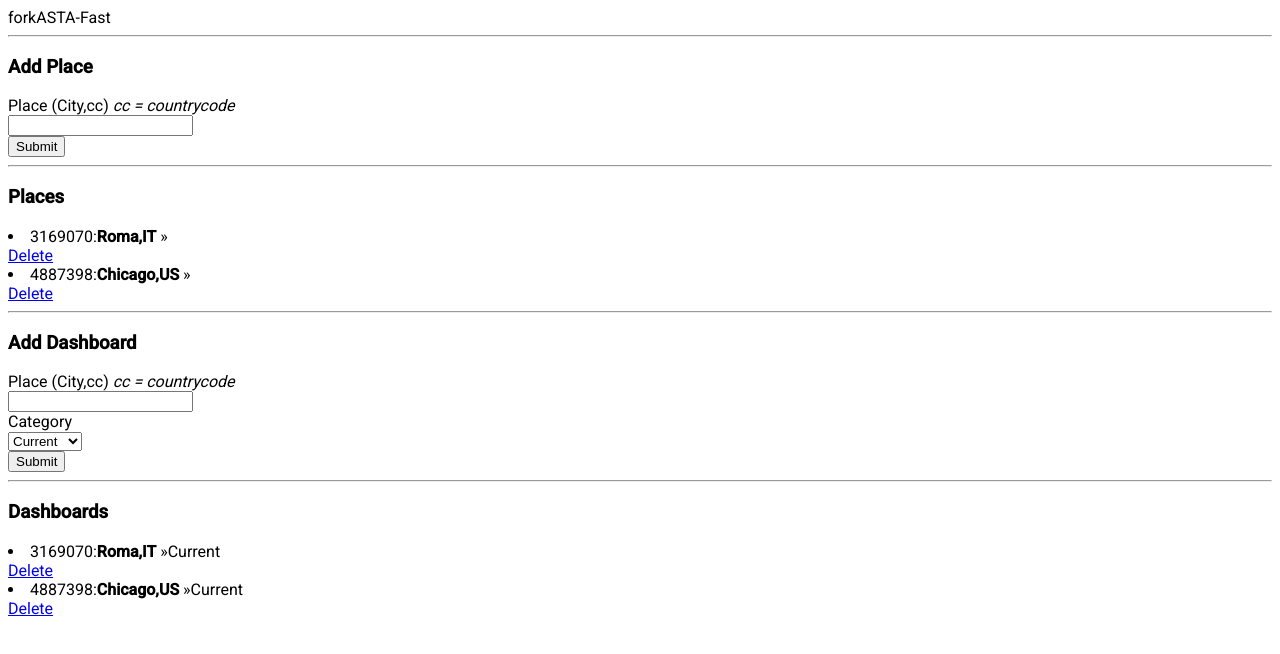
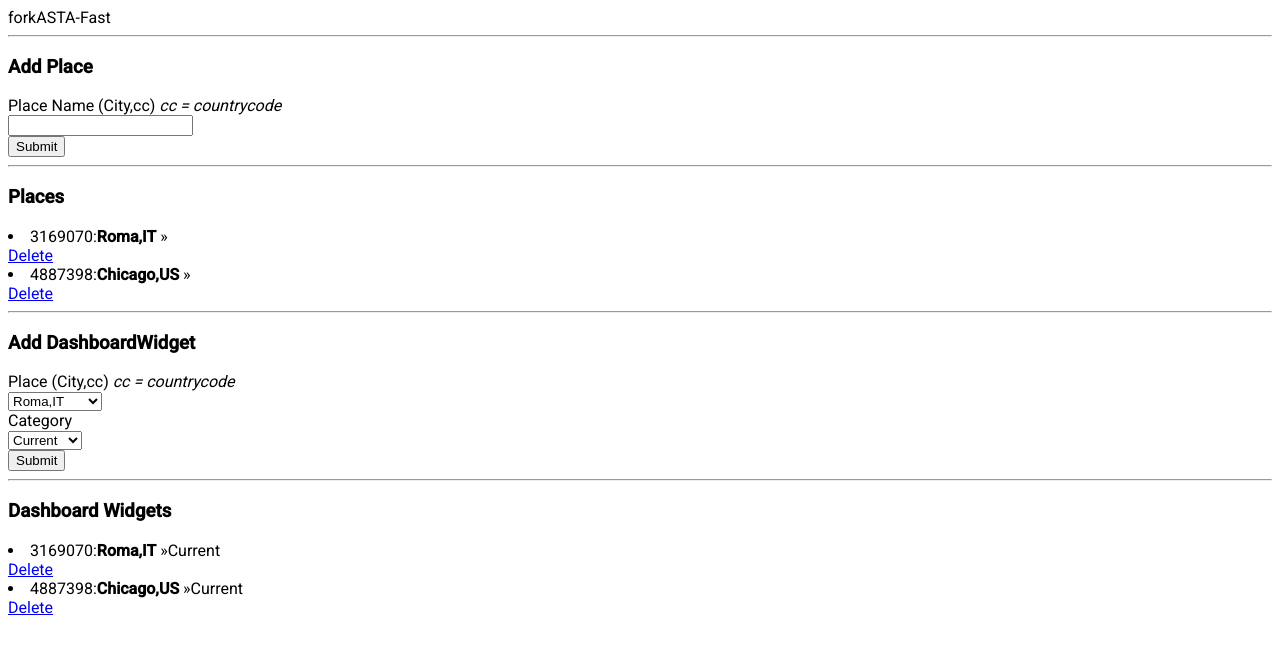
Before and after one commit to iamretiform/ForkASTA-Fast-Weather-React, a React (Create React App) app in the folder forkasta-fast/: page / in a window 1280 px wide. Shown: the top 654 px of the page. Built offline with nearby package versions, Linux system fonts and the light colour scheme.

Commit message:
can add/delete places, can add/delete empty widgets

```diff
--- a/forkasta-fast/src/App.js
+++ b/forkasta-fast/src/App.js
@@ -1,6 +1,6 @@
 import React, { Component } from "react";
-import Dashboards from "./Components/Dashboards";
-import AddDashboard from "./Components/AddDashboard";
+import DashboardWidgets from "./Components/DashboardWidgets";
+import AddDashboardWidget from "./Components/AddDashboardWidget";
 import Places from "./Components/Places"
 import AddPlace from "./Components/AddPlace"
 import "./App.css";
@@ -25,7 +25,7 @@ class App extends Component {
         id: 4887398
       }
       ],
-      dashboards: [
+      dashboardWidgets: [
       {
         place: "Roma,IT",
         id: 3169070,
@@ -51,16 +51,16 @@ class App extends Component {
     places.splice(index, 1);
     this.setState({places:places});
   }
-  handleAddDashboard(dashboard){
-    let dashboards = this.state.dashboards;
-    dashboards.push(dashboard);
-    this.setState({dashboards:dashboards});
+  handleAddDashboardWidget(dashboardWidget){
+    let dashboardWidgets = this.state.dashboardWidgets;
+    dashboardWidgets.push(dashboardWidget);
+    this.setState({dashboardWidgets:dashboardWidgets});
   }
-  handleDeleteDashboard(place){
-    let dashboards = this.state.dashboards;
-    let index = dashboards.findIndex(x => x.place === place);
-    dashboards.splice(index, 1);
-    this.setState({dashboards:dashboards});
+  handleDeleteDashboardWidget(place){
+    let dashboardWidgets = this.state.dashboardWidgets;
+    let index = dashboardWidgets.findIndex(x => x.place === place);
+    dashboardWidgets.splice(index, 1);
+    this.setState({dashboardWidgets:dashboardWidgets});
   }
   render() {
     return (
@@ -71,9 +71,9 @@ class App extends Component {
         <hr />
         <Places places={this.state.places} onDelete={this.handleDeletePlace.bind(this)} />
         <hr />
-        <AddDashboard addDashboard={this.handleAddDashboard.bind(this)}/>
+        <AddDashboardWidget places={this.state.places} addDashboardWidget={this.handleAddDashboardWidget.bind(this)}/>
         <hr />
-        <Dashboards dashboards={this.state.dashboards} onDelete={this.handleDeleteDashboard.bind(this)} />
+        <DashboardWidgets dashboardWidgets={this.state.dashboardWidgets} onDelete={this.handleDeleteDashboardWidget.bind(this)} />
       </div>
     );
   }
--- a/forkasta-fast/src/Components/AddDashboard.js
+++ b/forkasta-fast/src/Components/AddDashboardWidget.js
@@ -1,21 +1,21 @@
 import React, { Component } from "react";
 
-class AddDashboard extends Component {
+class AddDashboardWidget extends Component {
   constructor(){
     super();
     this.state = {
-      newDashboard:{}
+      newDashboardWidget:{}
     }
   }
   handleSubmit(e){
     if(this.refs.place.value === ''){
       alert('Place is required');
     } else {
-      this.setState({newDashboard:{
+      this.setState({newDashboardWidget:{
         place: this.refs.place.value,
         category: this.refs.category.value
       }}, function(){
-        this.props.addDashboard(this.state.newDashboard);
+        this.props.addDashboardWidget(this.state.newDashboardWidget);
       })
     }
     e.preventDefault();
@@ -24,13 +24,18 @@ class AddDashboard extends Component {
     let categoryOptions = this.props.categories.map(category => {
       return <option key={category} value={category}>{category}</option>
     });
+    let placeOptions = this.props.places.map(place => {
+      return <option key={place.name} value={place.name}>{place.name}</option>
+    });
     return (
       <div>
-        <h3>Add Dashboard</h3>
+        <h3>Add DashboardWidget</h3>
         <form onSubmit={this.handleSubmit.bind(this)}>
           <div>
             <label>Place (City,cc) <em>cc = countrycode</em></label><br />
-            <input type="text" ref="place" />
+            <select ref="place">
+              {placeOptions}
+            </select>
           </div>
           <div>
             <label>Category</label><br />
@@ -44,7 +49,7 @@ class AddDashboard extends Component {
     );
   }
 }
-AddDashboard.defaultProps = {
-  categories: ['Current', 'Forecast', 'Air', 'Map']
+AddDashboardWidget.defaultProps = {
+  categories: ['Current', 'Forecast', 'Air', 'Map'],
 }
-export default AddDashboard;
+export default AddDashboardWidget;
--- a/forkasta-fast/src/Components/AddPlace.js
+++ b/forkasta-fast/src/Components/AddPlace.js
@@ -9,7 +9,7 @@ class AddPlace extends Component {
   }
   handleSubmit(e){
     if(this.refs.name.value === ''){
-      alert('Place is required');
+      alert('Name is required');
     } else {
       this.setState({newPlace:{
         name: this.refs.name.value
@@ -25,7 +25,7 @@ class AddPlace extends Component {
         <h3>Add Place</h3>
         <form onSubmit={this.handleSubmit.bind(this)}>
           <div>
-            <label>Place (City,cc) <em>cc = countrycode</em></label><br />
+            <label>Place Name (City,cc) <em>cc = countrycode</em></label><br />
             <input type="text" ref="name" />
           </div>
           <input type="submit" value="Submit" />
--- a/forkasta-fast/src/Components/DashboardItem.js
+++ /dev/null
@@ -1,21 +0,0 @@
-import React, { Component } from "react";
-
-class DashboardItem extends Component {
-  deleteDashboard(place){
-    this.props.onDelete(place);
-  }
-  render() {
-    return (
-      <li className="Dashboard">
-        {this.props.dashboard.id}:
-        <strong>
-          {this.props.dashboard.place}
-        </strong> »
-        {this.props.dashboard.category}
-        <br />
-        <a href="#" onClick={this.deleteDashboard.bind(this, this.props.dashboard.place)}>Delete</a>
-      </li>
-    );
-  }
-}
-export default DashboardItem;
--- /dev/null
+++ b/forkasta-fast/src/Components/DashboardWidget.js
@@ -0,0 +1,21 @@
+import React, { Component } from "react";
+
+class DashboardWidget extends Component {
+  deleteDashboardWidget(place){
+    this.props.onDelete(place);
+  }
+  render() {
+    return (
+      <li className="DashboardWidget">
+        {this.props.dashboardWidget.id}:
+        <strong>
+          {this.props.dashboardWidget.place}
+        </strong> »
+        {this.props.dashboardWidget.category}
+        <br />
+        <a href="#" onClick={this.deleteDashboardWidget.bind(this, this.props.dashboardWidget.place)}>Delete</a>
+      </li>
+    );
+  }
+}
+export default DashboardWidget;
--- /dev/null
+++ b/forkasta-fast/src/Components/DashboardWidgets.js
@@ -0,0 +1,26 @@
+import React, { Component } from "react";
+import DashboardWidget from "./DashboardWidget";
+
+class DashboardWidgets extends Component {
+  deleteDashboardWidget(place){
+    this.props.onDelete(place);
+  }
+  render() {
+    let dashboardWidgets;
+    if(this.props.dashboardWidgets){
+      dashboardWidgets = this.props.dashboardWidgets.map(dashboardWidget => {
+        // console.log(dashboard);
+        return (
+          <DashboardWidget onDelete={this.deleteDashboardWidget.bind(this)} key={dashboardWidget.place} dashboardWidget={dashboardWidget} />
+          )
+      });
+    }
+    return (
+      <div className="DashboardWidgets">
+      <h3>Dashboard Widgets</h3>
+        {dashboardWidgets}
+      </div>
+    );
+  }
+}
+export default DashboardWidgets;
--- a/forkasta-fast/src/Components/Dashboards.js
+++ /dev/null
@@ -1,26 +0,0 @@
-import React, { Component } from "react";
-import DashboardItem from "./DashboardItem";
-
-class Dashboards extends Component {
-  deleteDashboard(place){
-    this.props.onDelete(place);
-  }
-  render() {
-    let dashboardItems;
-    if(this.props.dashboards){
-      dashboardItems = this.props.dashboards.map(dashboard => {
-        // console.log(dashboard);
-        return (
-          <DashboardItem onDelete={this.deleteDashboard.bind(this)} key={dashboard.place} dashboard={dashboard} />
-          )
-      });
-    }
-    return (
-      <div className="Dashboards">
-      <h3>Dashboards</h3>
-        {dashboardItems}
-      </div>
-    );
-  }
-}
-export default Dashboards;
```
